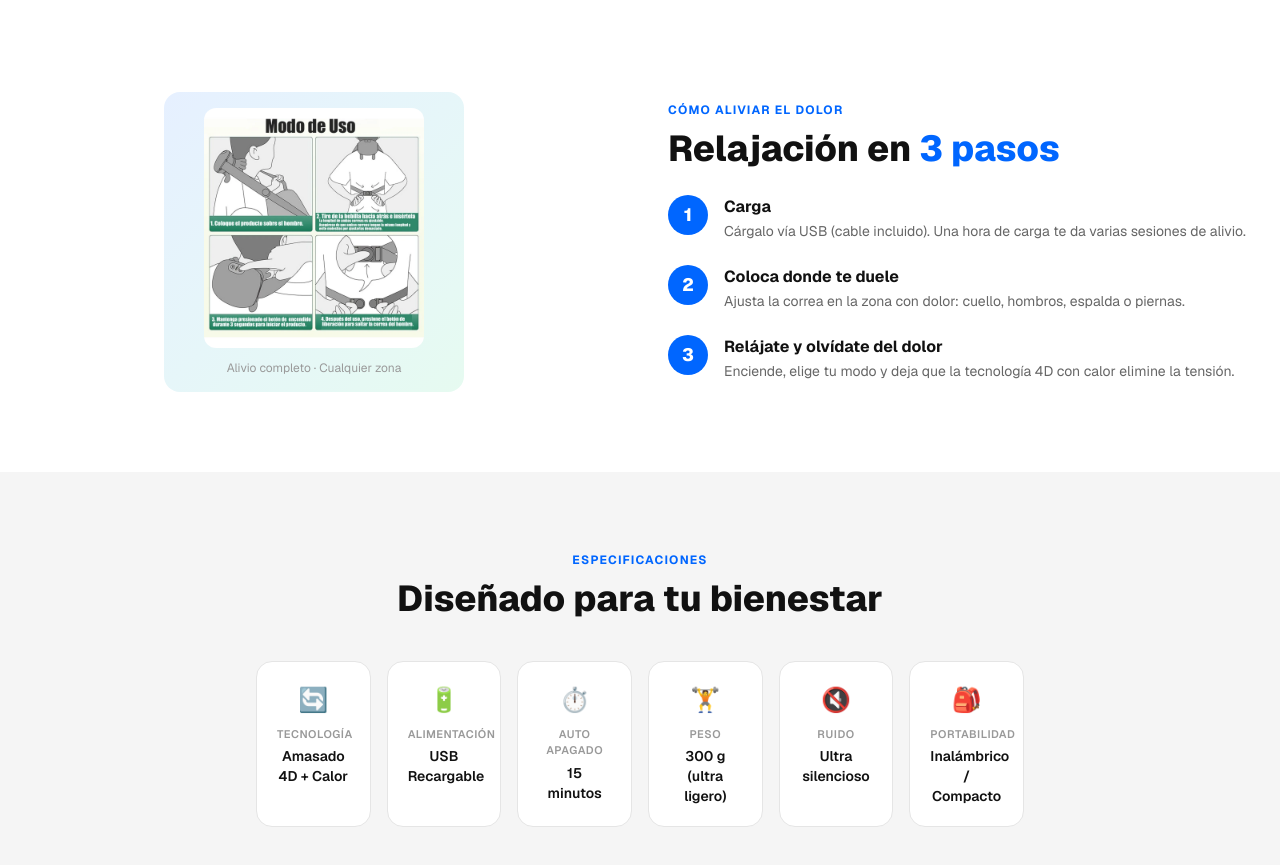
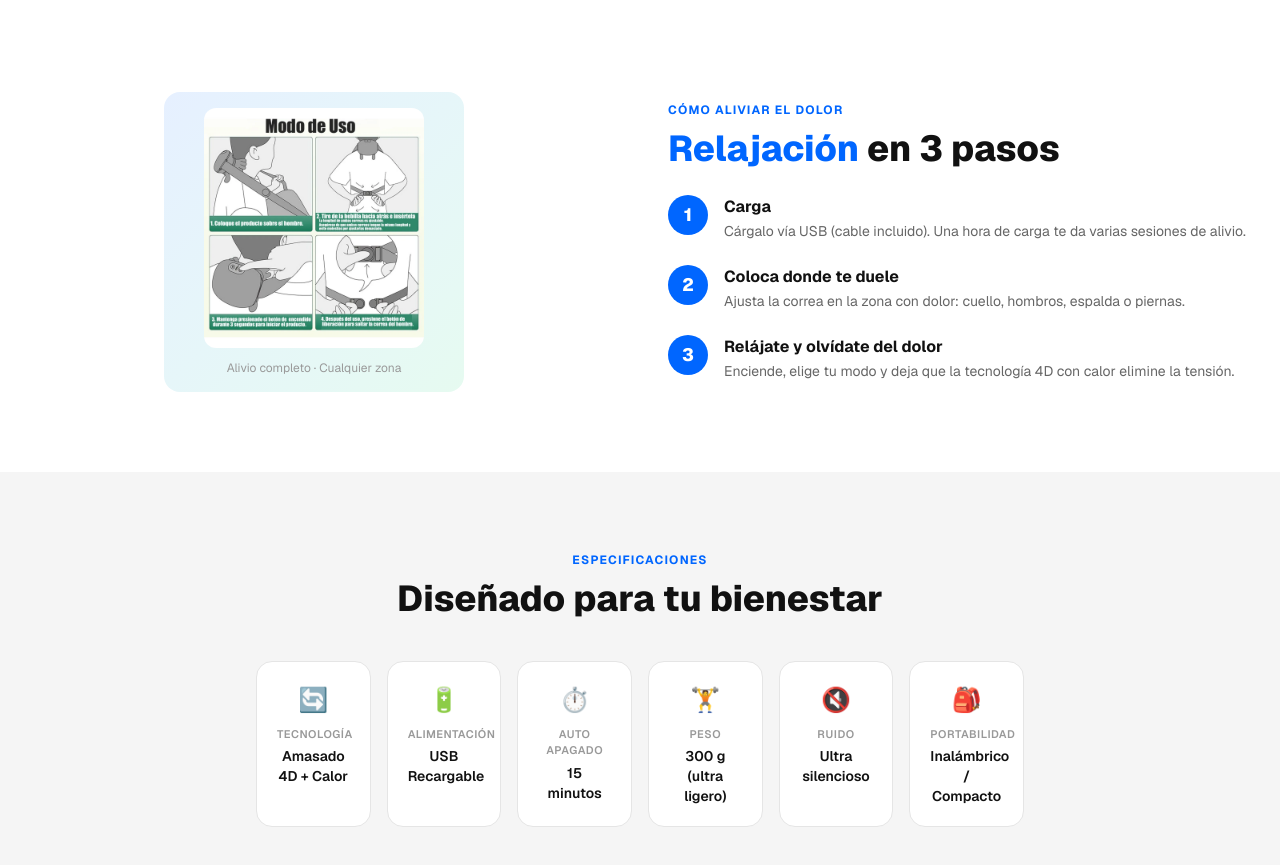
Before and after one commit to RonaldGonzalezElevamas/tecnofy-landing, a Next.js app: page / in a window 1280 px wide. Shown: the part 3160-4025 px from the top of the page. Built offline with nearby package versions, Linux system fonts and the light colour scheme; no server answers.

Commit message:
fix: replace wrong camera images and make HowItWorks dynamic per product

```diff
--- a/src/components/sections/HowItWorks.tsx
+++ b/src/components/sections/HowItWorks.tsx
@@ -5,6 +5,14 @@ interface HowItWorksProps {
 }
 
 export default function HowItWorks({ product }: HowItWorksProps) {
+  const isCamera = product.category === "seguridad"
+  const detailImage = isCamera ? "/images/minicamara/detail-1.webp" : "/images/detail-3.webp"
+  const detailAlt = isCamera ? "Mini Cámara WiFi en uso" : "Masajeador 4D en uso"
+  const detailLabel = isCamera ? "Compacta · Versátil" : "Alivio completo · Cualquier zona"
+  const sectionLabel = isCamera ? "Cómo funciona" : "Cómo aliviar el dolor"
+  const title = isCamera ? "Protege tu espacio en 3 pasos" : "Relajación en 3 pasos"
+  const titleHighlight = isCamera ? "Protege" : "Relajación"
+
   return (
     <section className="py-16 md:py-20" id="como-funciona">
       <div className="container mx-auto px-4">
@@ -12,22 +20,23 @@ export default function HowItWorks({ product }: HowItWorksProps) {
           <div className="flex items-center justify-center order-2 md:order-1">
             <div className="w-[240px] h-[240px] sm:w-[256px] sm:h-[256px] md:w-[300px] md:h-[300px] bg-gradient-to-br from-[var(--primary)]/10 to-[var(--accent)]/10 rounded-2xl flex flex-col items-center justify-center text-center p-4">
               <img
-                src="/images/detail-3.webp"
-                alt="Masajeador 4D en uso"
+                src={detailImage}
+                alt={detailAlt}
                 className="w-[180px] md:w-[220px] h-auto rounded-xl object-contain"
                 loading="lazy"
               />
               <div className="text-[var(--gray-400)] text-xs mt-3">
-                Alivio completo · Cualquier zona
+                {detailLabel}
               </div>
             </div>
           </div>
           <div className="order-1 md:order-2">
             <p className="text-xs font-bold text-[var(--primary)] uppercase tracking-widest mb-2">
-              Cómo aliviar el dolor
+              {sectionLabel}
             </p>
             <h2 className="text-[1.5rem] sm:text-[1.75rem] md:text-[2.25rem] font-extrabold leading-tight mb-2">
-              Relajación en <span className="text-[var(--primary)]">3 pasos</span>
+              <span className="text-[var(--primary)]">{titleHighlight}</span>{" "}
+              {title.replace(titleHighlight + " ", "")}
             </h2>
             <div className="space-y-6 mt-6">
               {product.howItWorks.map((step) => (
```
Also changed, not shown: public/images/minicamara/detail-3.webp, public/images/minicamara/solution.webp.
